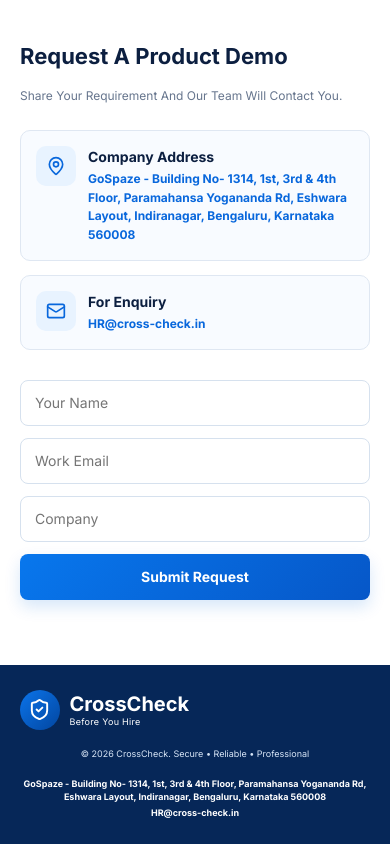
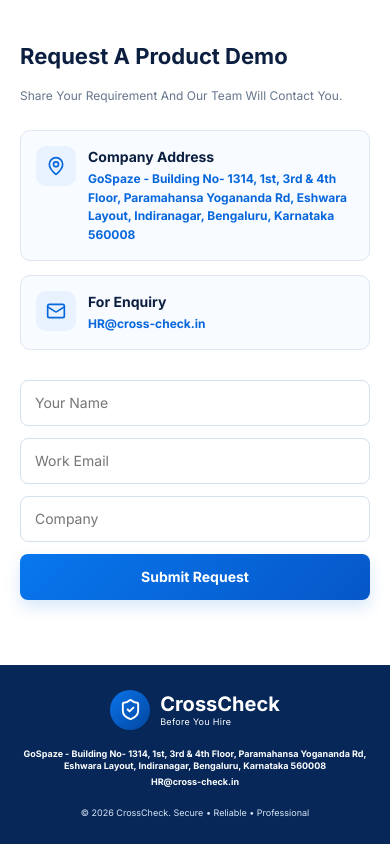
Before and after one commit to Likitha-Vendi/CrossCheck-Main, a React (Vite) app in the folder frontend/: page / in a window 390 px wide. Shown: the part 3503-4347 px from the top of the page. Built offline with nearby package versions, Linux system fonts and the light colour scheme; no server answers.

Commit message:
Center mobile footer branding

```diff
--- a/frontend/src/styles.css
+++ b/frontend/src/styles.css
@@ -373,3 +373,40 @@
 .address-link:hover,.address-link:focus-visible{color:var(--blue);text-decoration:underline;text-underline-offset:3px}
 .footer-address-link:hover,.footer-address-link:focus-visible{color:#fff;text-decoration:underline;text-underline-offset:3px}
 .company-contact-details p a{display:block;margin-top:3px}
+
+/* Mobile footer alignment: center the complete CrossCheck brand block */
+@media (max-width: 900px) {
+  footer {
+    flex-direction: column;
+    justify-content: center;
+    align-items: center;
+    text-align: center;
+  }
+
+  footer > .logo {
+    width: 100%;
+    justify-content: center;
+    align-items: center;
+    margin: 0 auto;
+    text-align: left;
+  }
+
+  footer > .logo > span:last-child {
+    text-align: left;
+  }
+
+  .footer-company-details {
+    order: 2;
+    width: 100%;
+    max-width: 560px;
+    margin: 0 auto;
+    justify-items: center;
+    text-align: center;
+  }
+
+  footer > span:last-child {
+    order: 3;
+    width: 100%;
+    text-align: center;
+  }
+}
```
